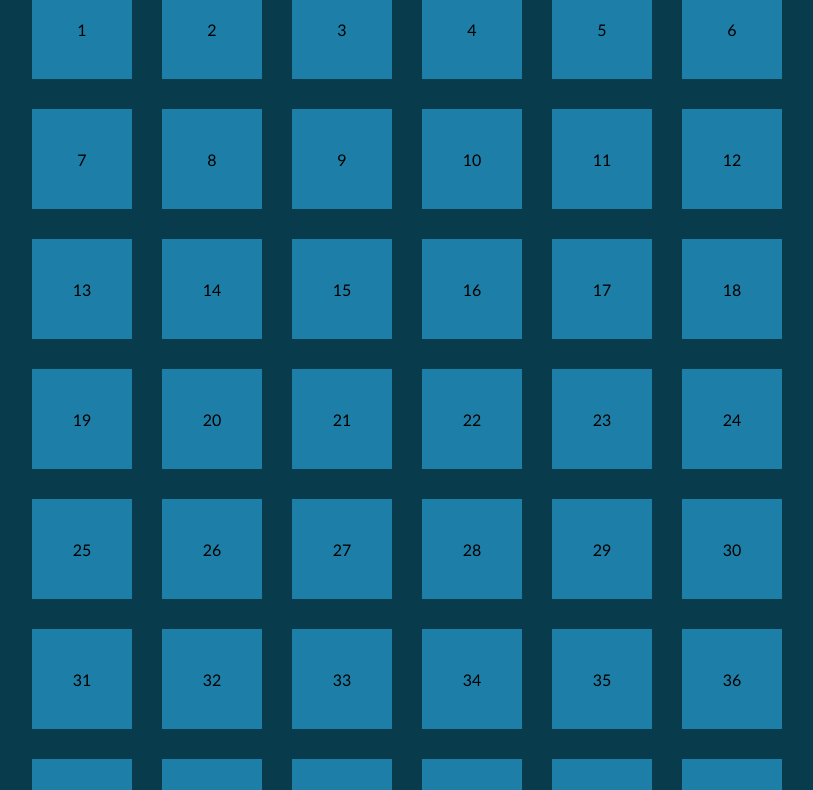
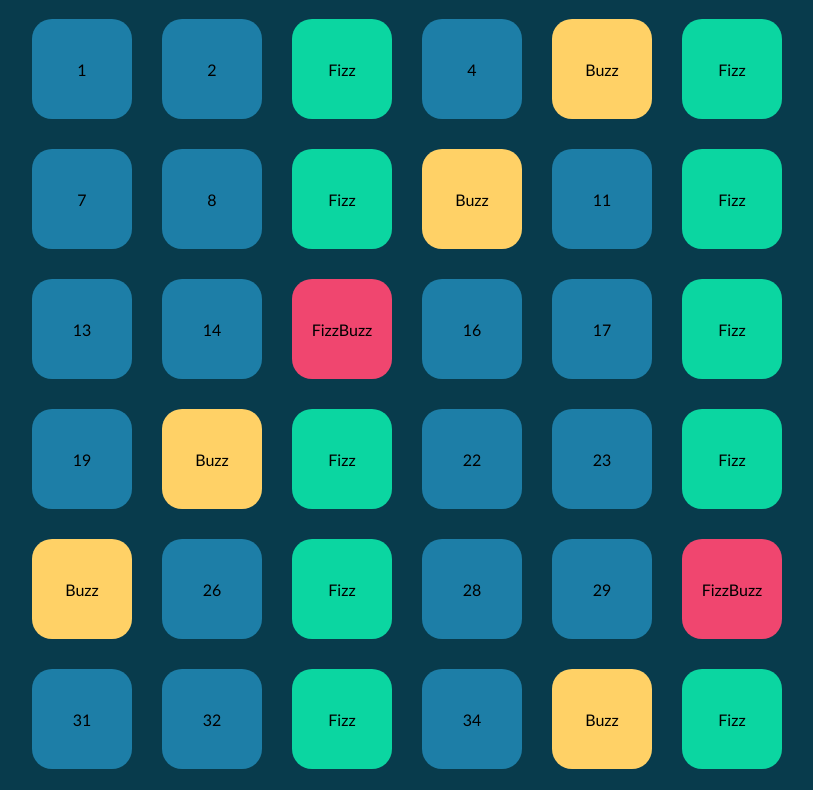
Before and after one commit to BrunoBernardini/js-fizzbuzzdom, a plain HTML site: page index.html in a window 1280 px wide. Shown: the part 96-886 px from the top of the page, without its empty margins (233-1046 px from the left). Drawn offline with Linux system fonts and the light colour scheme.

Commit message:
Completamento MILESTONE 1, MILESTONE 2 e MILESTONE 3.

```diff
--- a/assets/JS/script.js
+++ b/assets/JS/script.js
@@ -1,5 +1,8 @@
 /*
 Stampare in console i numeri da 1 a 100.
+- MILESTONE 1: Per i multipli di 3 stampare “Fizz” al posto del numero e per i multipli di 5 stampare Buzz. Per i numeri che sono sia multipli di 3 che di 5 stampare FizzBuzz.
+- MILESTONE 2: Dato un container nel DOM, appendi un elemento html con il numero o la stringa corretta.
+- MILESTONE 3: Applica uno stile differente a seconda del valore dell’indice per i multipli di 3, per i multipli di 5 e per i valori che sono sia multipli di 3 che di 5.
  */
 
 const container = document.querySelector(".container");
@@ -11,6 +14,20 @@ for(let i=1; i<=limit; i++){
   const boxEl = document.createElement("div");
   // Gli scrivo la classe
   boxEl.className = "box";
-  boxEl.append(i);
+  if(!(i%3) && !(i%5)){
+    boxEl.append("FizzBuzz");
+    boxEl.classList.add("red");
+  }
+  else if(!(i%3)){
+    boxEl.append("Fizz");
+    boxEl.classList.add("green");
+  }
+  else if(!(i%5)){
+    boxEl.append("Buzz");
+    boxEl.classList.add("yellow");
+  }
+  else{
+    boxEl.append(i);
+  }
   container.append(boxEl);
 }
--- a/assets/css/style.css
+++ b/assets/css/style.css
@@ -19,6 +19,7 @@ body{
 body h1{
   text-align: center;
   font-size: 50px;
+  margin: 20px
 }
 
 .container{
@@ -38,4 +39,17 @@ body h1{
   width: 100px;
   height: 100px;
   margin: 15px;
+  border-radius: 20px;
 }
+
+.box.green{
+  background-color: #0bd6a1;
+}
+
+.box.yellow{
+  background-color: #ffd166;
+}
+
+.box.red{
+  background-color: #f0466f;
+}
```
Also changed, not shown: index.html (+1 -3 lines).
